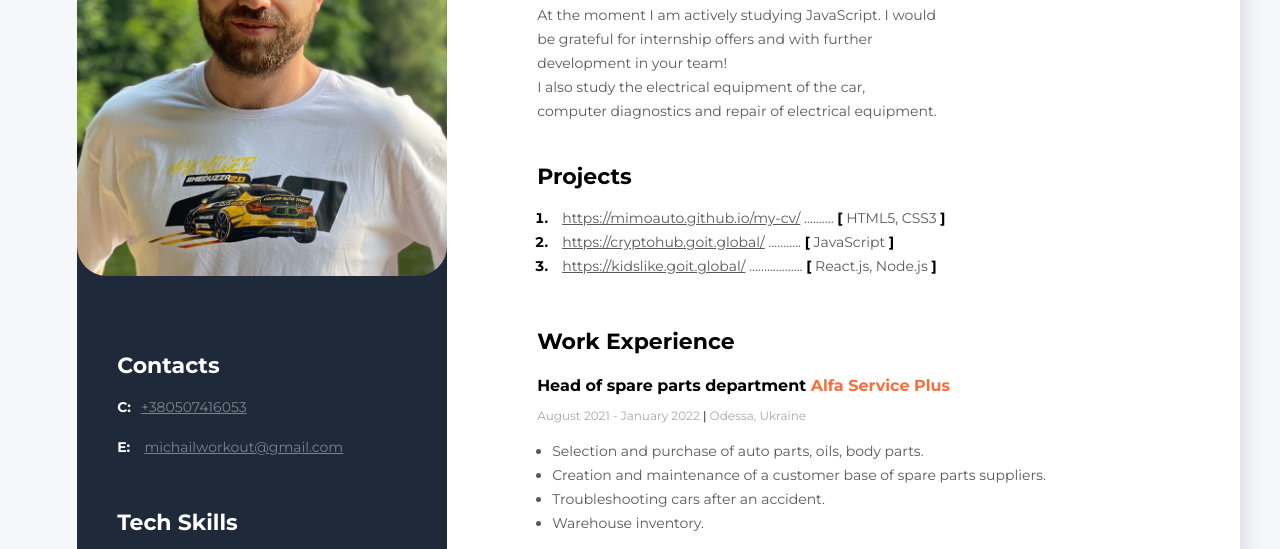
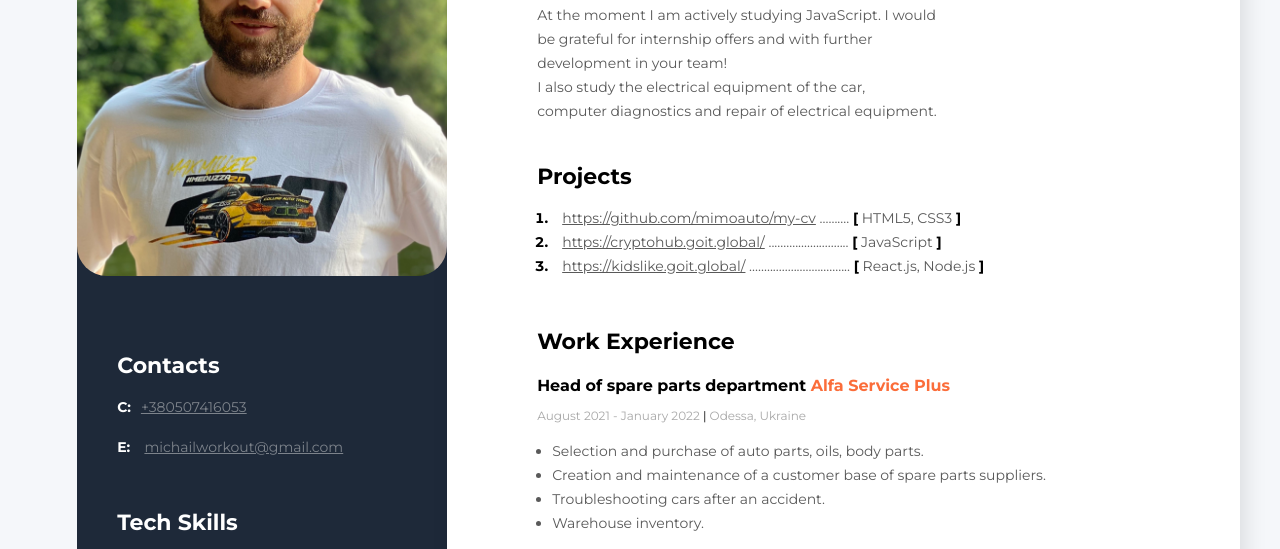
Before and after one commit to mimoauto/My-CV, a plain HTML site: page index.html in a window 1280 px wide. Shown: the part 249-798 px from the top of the page. Drawn offline with Linux system fonts and the light colour scheme.

Commit message:
Update index.html

```diff
--- a/index.html
+++ b/index.html
@@ -37,8 +37,8 @@
           <h3 class="title">Projects</h3>
           <ol class="projects-list">
             <li class="projects-item">
-              <span class="project"><a href="https://mimoauto.github.io/my-cv/" class="project-link"
-                >https://mimoauto.github.io/my-cv/</a
+              <span class="project"><a href="https://github.com/mimoauto/my-cv" class="project-link"
+                >https://github.com/mimoauto/my-cv</a
               >
               .......... <span class="project-bracket">[</span> HTML5, CSS3  <span class="project-bracket">]</span> </span>
             </li>
@@ -46,13 +46,13 @@
               <span class="project"><a href="https://cryptohub.goit.global/" class="project-link"
                 >https://cryptohub.goit.global/</a
               >
-              ........... <span class="project-bracket">[</span> JavaScript <span class="project-bracket">]</span></span>
+              ........................... <span class="project-bracket">[</span> JavaScript <span class="project-bracket">]</span></span>
             </li>
             <li class="projects-item">
               <span class="project"><a href="https://kidslike.goit.global/" class="project-link"
                 >https://kidslike.goit.global/</a
               >
-              .................. <span class="project-bracket">[</span> React.js, Node.js <span class="project-bracket">]</span></span>
+              .................................. <span class="project-bracket">[</span> React.js, Node.js <span class="project-bracket">]</span></span>
             </li>
           </ol>
         </div>
```
